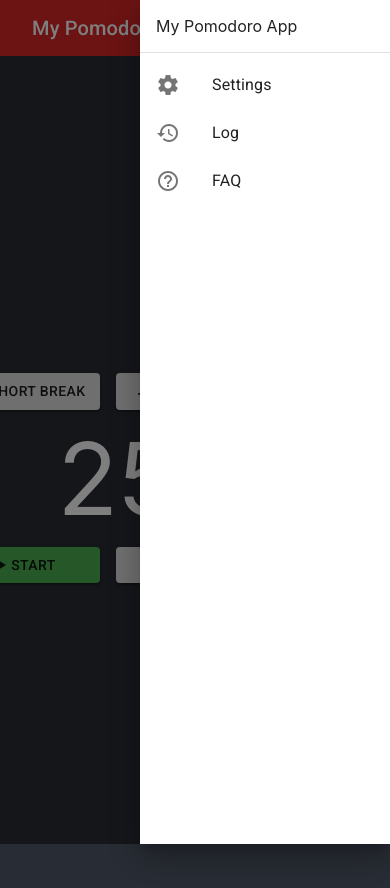
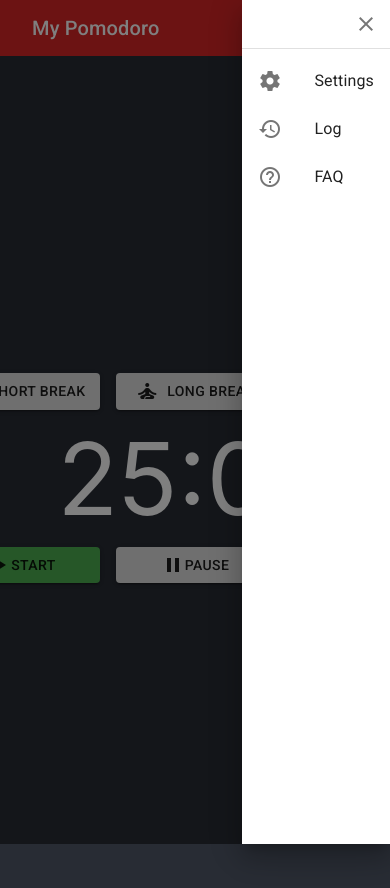
Before and after one commit to giovanizanetti/MY-POMDORO, a React (Create React App) app: page / in a window 390 px wide. Both pictures are taken after a click on the button "menu". Shown: the top 888 px of the page. Built offline with nearby package versions, Linux system fonts and the light colour scheme.

Commit message:
impr: add drawer close button

```diff
--- a/src/components/Navivation/SideBar.js
+++ /dev/null
@@ -1,82 +0,0 @@
-import React from 'react'
-import clsx from 'clsx'
-import { useSideBarStyles } from './style'
-import { useContext, useEffect } from 'react'
-import { Context } from '../../StoreProvider/index'
-import Settings from '../Settings'
-import MenuItems from './MenuItems'
-
-import {
-  Drawer,
-  List,
-  Divider,
-  ListItem,
-  ListItemIcon,
-  ListItemText,
-  Icon,
-} from '@material-ui/core'
-
-// import { SET_OPEN_SETTINGS, SET_OPEN_LOGS } from '../../types'
-
-export default function TemporaryDrawer({ toggleSideBar, isVisible }) {
-  const [state, dispatch] = useContext(Context)
-  const { list, fullList } = useSideBarStyles()
-
-  const renderList = (anchor) => (
-    <>
-      <div
-        className={clsx(list, {
-          [fullList]: anchor === 'top' || anchor === 'bottom',
-        })}
-        role='presentation'
-      >
-        <List>
-          <ListItem button>My Pomodoro App</ListItem>
-        </List>
-
-        <Divider />
-
-        {/* <List>
-          {[
-            {
-              name: 'Settings',
-              icon: 'settings',
-              action: () => dispatch({ type: SET_OPEN_SETTINGS }),
-            },
-            {
-              name: 'Log',
-              icon: 'history',
-              action: () => dispatch({ type: SET_OPEN_LOGS }),
-            },
-            { name: 'FAQ', icon: 'help_outline' },
-          ].map((item) => (
-            <ListItem button key={item.name} onClick={item.action}>
-              <ListItemIcon>
-                <Icon>{item.icon}</Icon>
-              </ListItemIcon>
-              <ListItemText primary={item.name} />
-            </ListItem>
-          ))}
-        </List> */}
-        <MenuItems />
-      </div>
-      {state.openSettings && <Settings />}
-    </>
-  )
-
-  return (
-    <div>
-      {
-        <>
-          <Drawer
-            anchor='right'
-            open={isVisible}
-            onClose={() => toggleSideBar()}
-          >
-            {renderList('right')}
-          </Drawer>
-        </>
-      }
-    </div>
-  )
-}
--- /dev/null
+++ b/src/components/Navivation/SideDrawer.js
@@ -0,0 +1,40 @@
+import React from 'react'
+import MenuItems from './MenuItems'
+import {
+  Drawer,
+  List,
+  Divider,
+  ListItem,
+  Icon,
+  IconButton,
+} from '@material-ui/core'
+
+const SideDrawer = ({ toggleSideDrawer, isVisible }) => {
+  return (
+    <div>
+      {
+        <>
+          <Drawer
+            anchor='right'
+            open={isVisible}
+            onClose={() => toggleSideDrawer()}
+          >
+            {/* <List onClose={() => toggleSideDrawer()}>
+              <ListItem button>My Pomodoro App</ListItem>
+            </List> */}
+            <IconButton
+              style={{ justifyContent: 'flex-end' }}
+              onClick={() => toggleSideDrawer()}
+            >
+              <Icon style={{}}>close</Icon>
+            </IconButton>
+
+            <Divider />
+            <MenuItems />
+          </Drawer>
+        </>
+      }
+    </div>
+  )
+}
+export default SideDrawer
--- a/src/components/Navivation/index.js
+++ b/src/components/Navivation/index.js
@@ -2,7 +2,7 @@ import React, { useEffect, useState, useContext } from 'react'
 import { AppBar, Toolbar, Typography, IconButton } from '@material-ui/core'
 import { useNavStyles } from './style'
 import MenuIcon from '@material-ui/icons/Menu'
-import SideBar from './SideBar'
+import SideDrawer from './SideDrawer'
 import MenuItems from './MenuItems'
 import Settings from '../Settings'
 import { Context } from '../../StoreProvider/index'
@@ -14,7 +14,7 @@ const Navigation = () => {
   const [showHamburgerMenu, setShowHamburguerMenu] = useState(isMobileScreen)
   const [state, dispatch] = useContext(Context)
 
-  const toggleSideBar = () => setIsVisible(!isVisible)
+  const toggleSideDrawer = () => setIsVisible(!isVisible)
 
   useEffect(() => {
     function handleResize() {
@@ -37,7 +37,7 @@ const Navigation = () => {
               className={menuButton}
               color='inherit'
               aria-label='menu'
-              onClick={() => toggleSideBar()}
+              onClick={() => toggleSideDrawer()}
             >
               <MenuIcon />
             </IconButton>
@@ -47,10 +47,10 @@ const Navigation = () => {
         </Toolbar>
       </AppBar>
       {isVisible && (
-        <SideBar
-          onClick={() => toggleSideBar()}
+        <SideDrawer
+          onClick={() => toggleSideDrawer()}
           isVisible={isVisible}
-          toggleSideBar={toggleSideBar}
+          toggleSideDrawer={toggleSideDrawer}
         />
       )}
       {state.openSettings && <Settings />}
```
Also changed, not shown: 1 other file (tests, documents, lock files or other folders).
